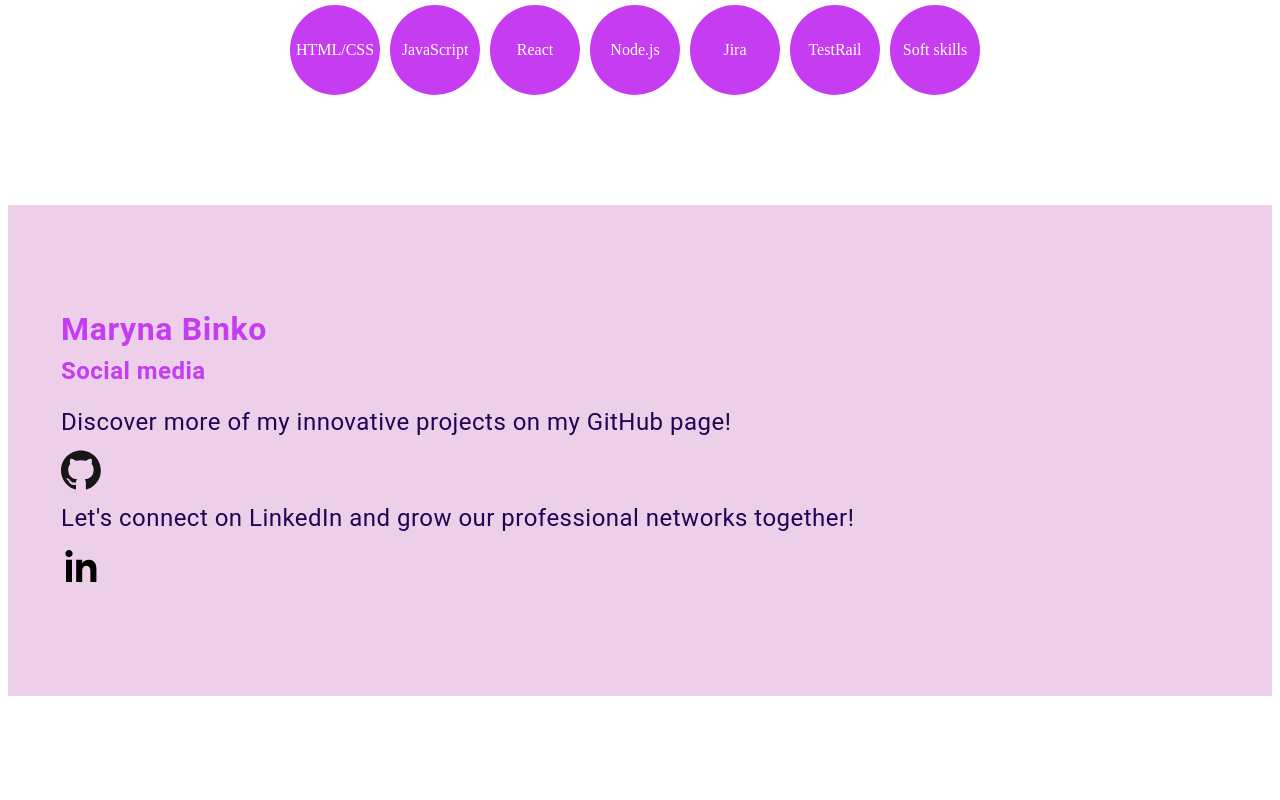
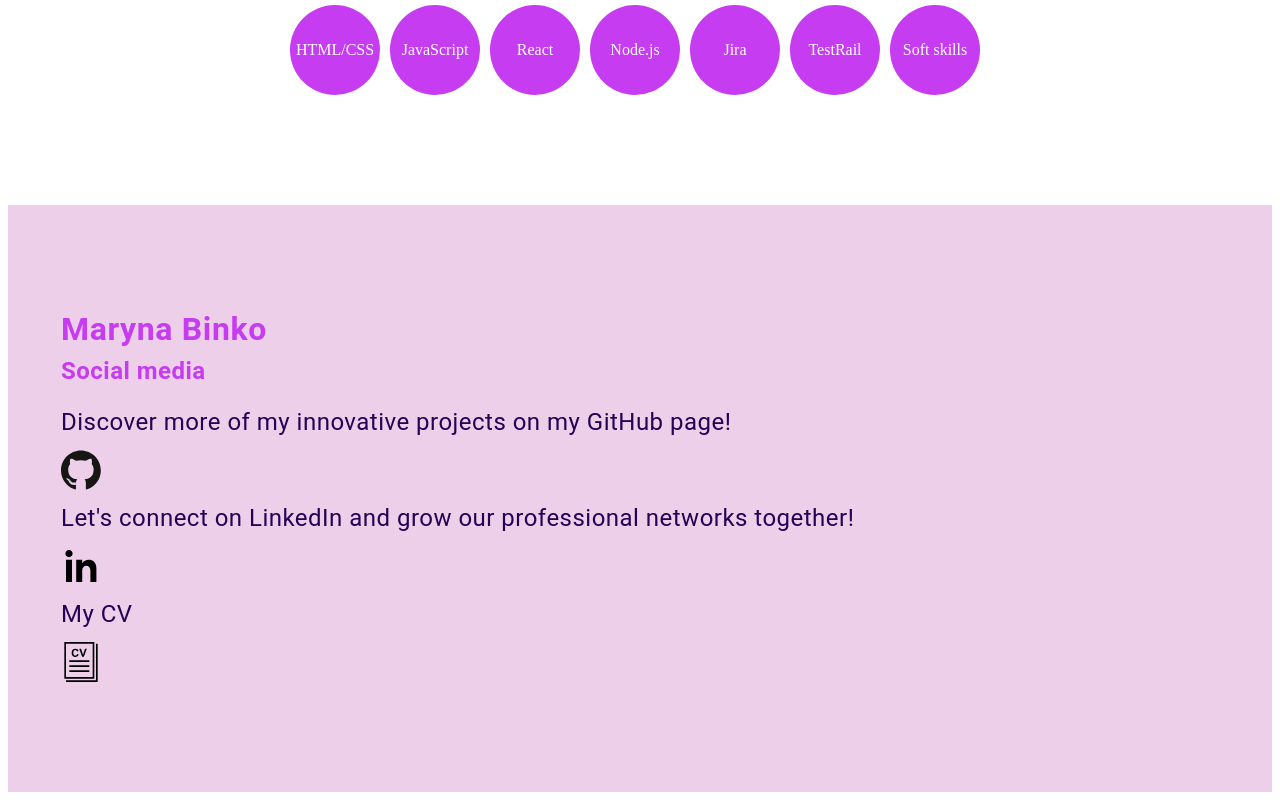
Before and after one commit to MarynaBinko/portfolio, a website built with Vite: page src/index.html in a window 1280 px wide. Shown: the part 3069-3869 px from the top of the page. Before the commit the page ends 3773 px from the top, so only its background shows below. Built offline with nearby package versions, Linux system fonts and the light colour scheme; files whose address does not match are found by name.

Commit message:
cv added

```diff
--- a/src/index.html
+++ b/src/index.html
@@ -189,6 +189,12 @@
               </a>
 
             </p>
+            <p class="footer-description">My CV</p>
+            <a href="https://drive.google.com/file/d/13stfqVy5chFdtoUxQX1idUCk-PD0Amoe/view?usp=drivesdk"   class="link" target="_blank" >
+              <img src="./img/iconmonstr-cv-4.svg" width="40px" height="40px"  class="footer-link" alt="LinkedIn Icon" />
+            </a>
+
+          </p>
 
         </div>
 
```
Also changed, not shown: src/img/iconmonstr-cv-4.svg (added).
